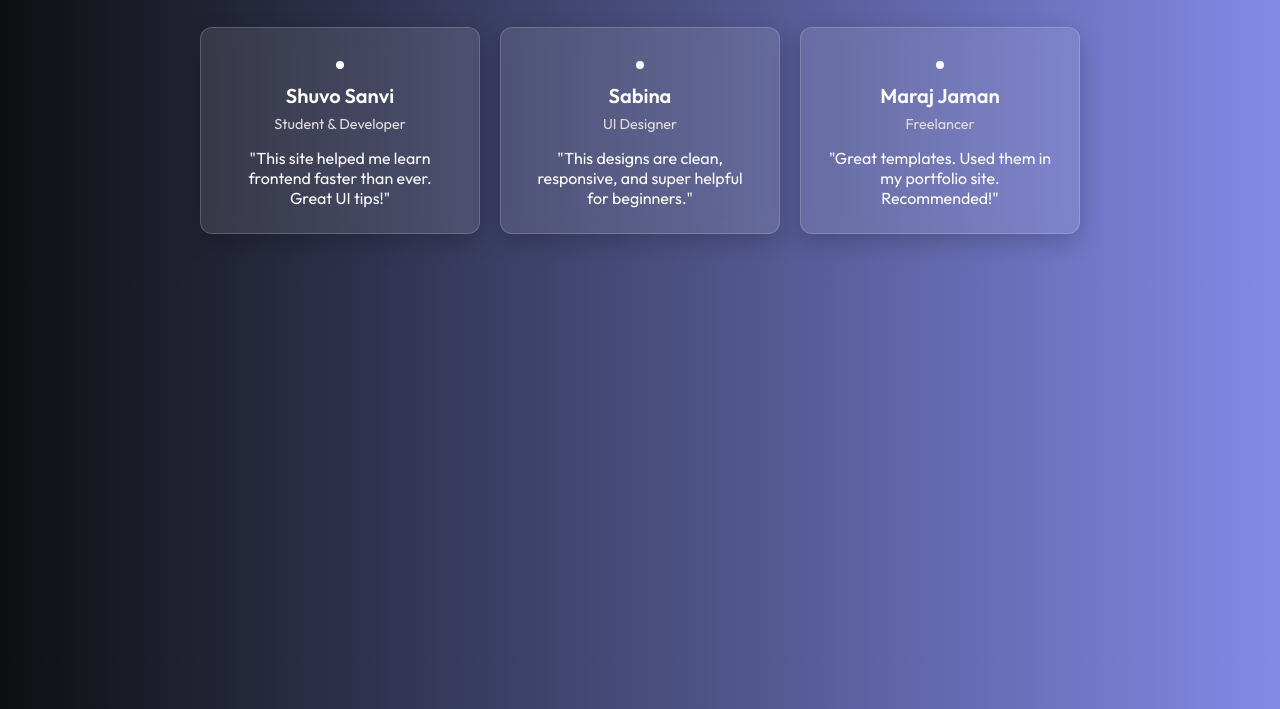
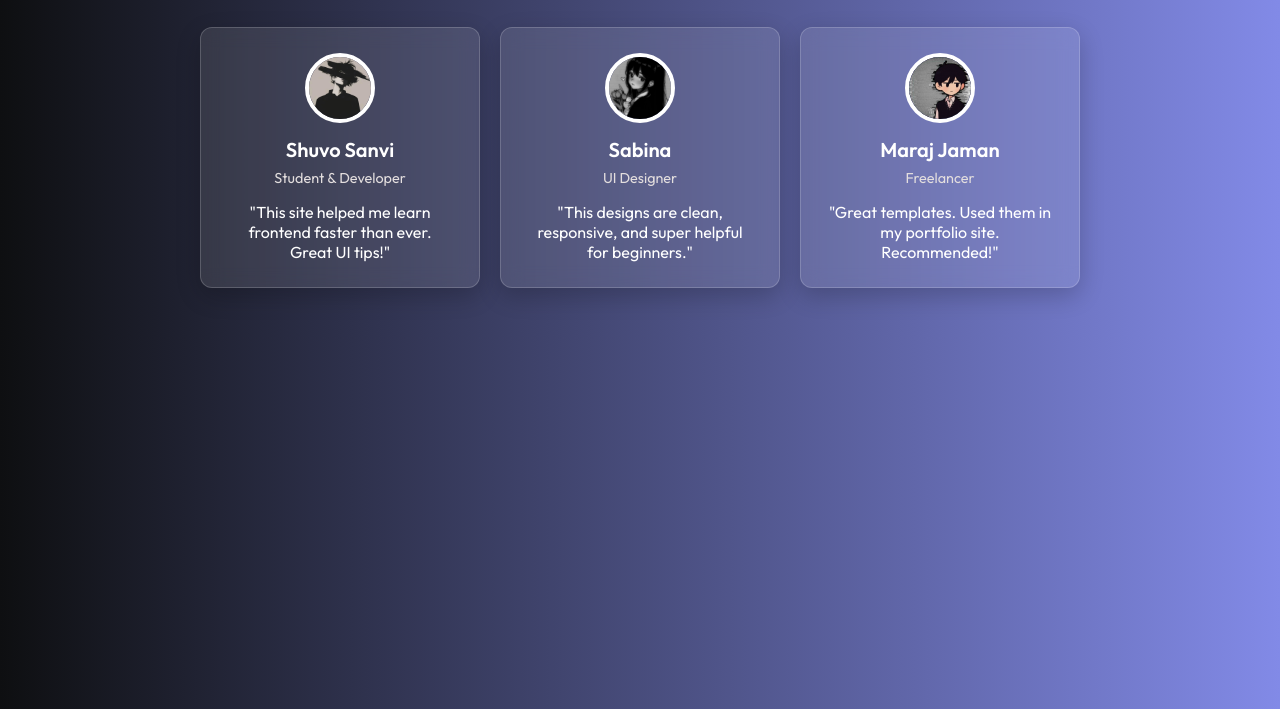
Before and after one commit to shuvosanvi/Testimonial-Card-UI-, a plain HTML site: page index.html in a window 1280 px wide. Shown: the part 91-800 px from the top of the page. Drawn offline with Linux system fonts and the light colour scheme.

Commit message:
Update index.html

```diff
--- a/index.html
+++ b/index.html
@@ -14,19 +14,19 @@
         <div class="container">
 
             <div class="card">
-                <img src="images/shuvo.jpg" alt="">
+                <img src="shuvo.jpg" alt="">
                 <h3>Shuvo Sanvi</h3>
                 <p class="role">Student & Developer</p>
                 <p class="review">"This site helped me learn frontend faster than ever. Great UI tips!"</p>
             </div>
             <div class="card">
-                <img src="images/sabu.jpg" alt="">
+                <img src="sabu.jpg" alt="">
                 <h3>Sabina</h3>
                 <p class="role">UI Designer</p>
                 <p class="review">"This designs are clean, responsive, and super helpful for beginners."</p>
             </div>
             <div class="card">
-                <img src="images/maraj.jpg" alt="">
+                <img src="maraj.jpg" alt="">
                 <h3>Maraj Jaman</h3>
                 <p class="role">Freelancer</p>
                 <p class="review">"Great templates. Used them in my portfolio site. Recommended!"</p>
```
